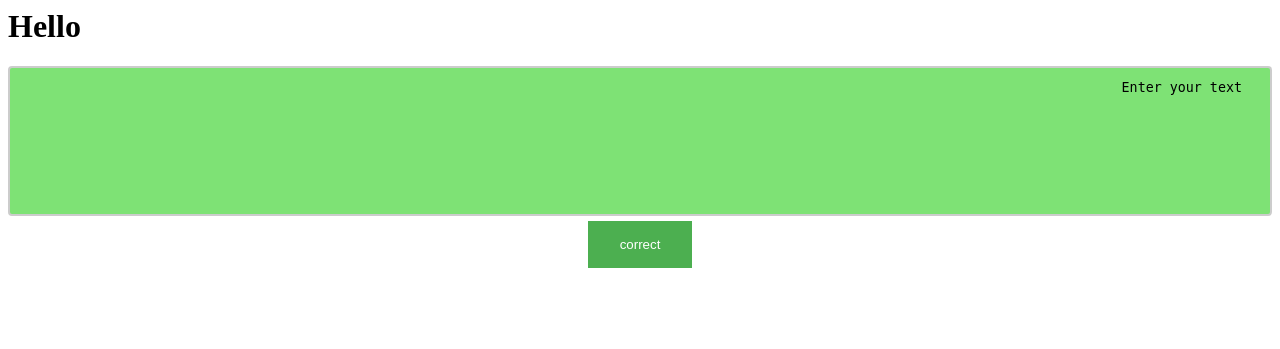
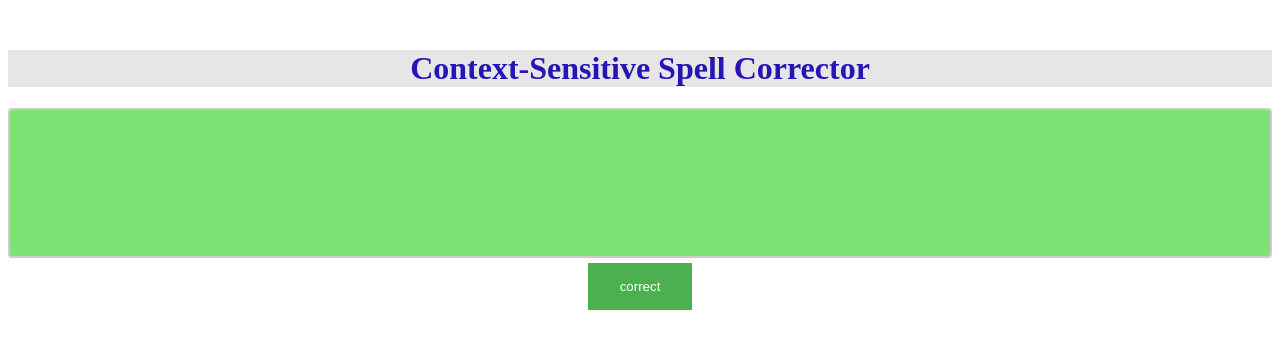
Before and after one commit to MR-EIGHT/spelling-corrector, a Django app: page /topspell/ in a window 1280 px wide. Shown: the top 349 px of the page. Run offline with Django 4.2, Linux system fonts and the light colour scheme.

Commit message:
html file improved.

```diff
--- a/spell-web-service/topspell/templates/index.html
+++ b/spell-web-service/topspell/templates/index.html
@@ -1,13 +1,14 @@
 <html>
-    <h1>Hello</h1>
-
+    <h1 class="main-header" style="margin-top:50px;color:rgb(37, 21, 182); text-align: center;background-color: #e7e5e5;" >
+       Context-Sensitive Spell Corrector
+      </h1>
 
 <body>
 
 
 
 
-    <textarea name='text' rows='4' cols="50" form="ini" dir="rtl"> Enter your text
+    <textarea name='text' rows='4' cols="50" form="ini" dir="rtl" placeholder="متن خود را وارد کنید">
     </textarea>
     <form method="POST" id='ini'>
         {% csrf_token %}
@@ -47,7 +48,7 @@
 
 </body>
 {%if data%}
-<h1> text: </h1> <h2>{{data}}</h2>
+<h1 dir="rtl" style="margin-top:50px;color:rgb(182, 21, 147);"> متن اصلاح شده: </h1> <h2>{{data}}</h2>
 {% else %}
 {% endif %}
 </html>
```
